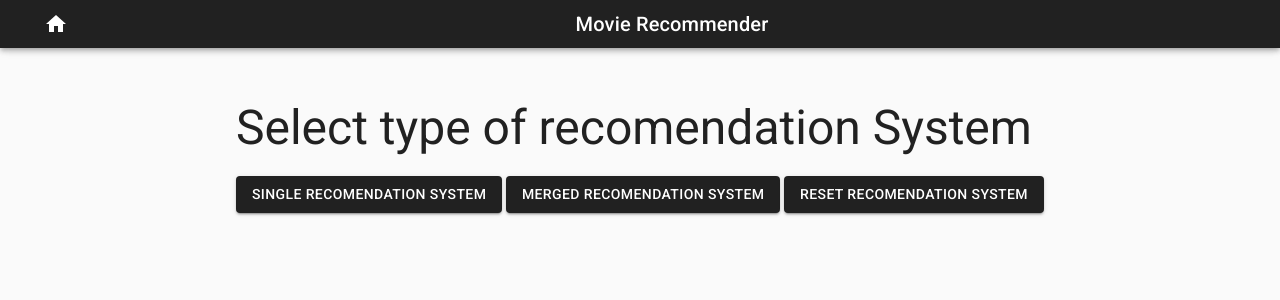
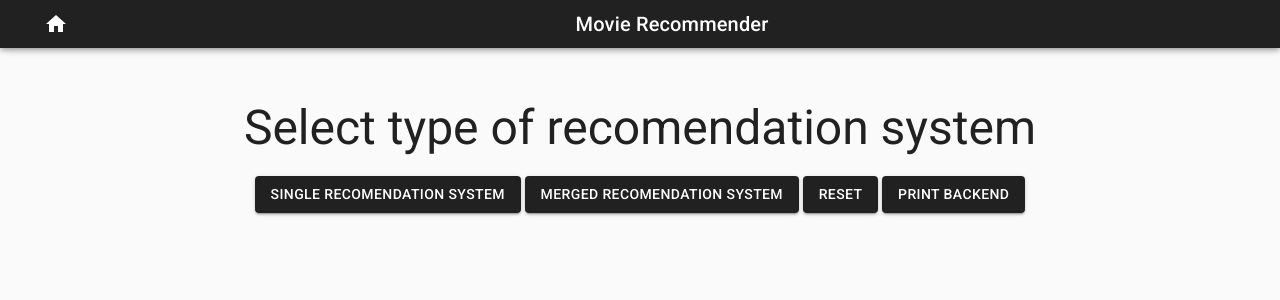
Before and after one commit to Sandmountain/TNM108-MovieRecommender, a React (Create React App) app in the folder app/: page / in a window 1280 px wide. Shown: the top 300 px of the page. Built offline with nearby package versions, Linux system fonts and the light colour scheme.

Commit message:
Added few bug fixes

```diff
--- a/app/src/components/MainContainer.js
+++ b/app/src/components/MainContainer.js
@@ -10,6 +10,8 @@ import MovieRanking from "./MovieRanking";
 import MovieRankingContainer from "./MovieRankingContainer";
 
 import axios from "axios";
+
+let moviesToAdd = [];
 
 export default class MainContainer extends Component {
   state = {
@@ -47,15 +49,17 @@ export default class MainContainer extends Component {
 
   selectedMovie = title => {
     this.setState({ selectedMovies: [...this.state.selectedMovies, title] });
+    moviesToAdd.push(title);
 
     if (this.state.selectedMovies.length === 2) {
       let payload = [];
-
-      for (let i = 0; i < this.state.selectedMovies.length; i++) {
+      console.log(moviesToAdd);
+      for (let i = 0; i < moviesToAdd.length; i++) {
         payload.push({
-          title: this.state.selectedMovies[i]
+          title: moviesToAdd[i]
         });
       }
+      moviesToAdd = [];
       axios.post("http://localhost:5000/add_movies", payload).then(res =>
         this.setState({
           recommendedMovies: res.data
--- a/app/src/components/OptionsMenu.js
+++ b/app/src/components/OptionsMenu.js
@@ -41,7 +41,7 @@ export default class OptionsMenu extends Component {
                 component="h3"
                 style={{ paddingBottom: 20 }}
               >
-                Select type of recomendation System
+                Select type of recomendation system
               </Typography>
             </Grid>
             <Grid item align="center">
@@ -66,7 +66,17 @@ export default class OptionsMenu extends Component {
                 color="primary"
                 onClick={() => this.resetRecomendations()}
               >
-                Reset Recomendation system
+                Reset
+              </Button>
+              {"  "}
+              <Button
+                variant="contained"
+                color="primary"
+                onClick={() =>
+                  axios.get("http://localhost:5000/recomendation_stack")
+                }
+              >
+                Print Backend
               </Button>
             </Grid>
           </div>
--- a/app/src/components/SingleRecomendation.js
+++ b/app/src/components/SingleRecomendation.js
@@ -95,6 +95,7 @@ export default class SingleRecomendation extends Component {
           alignItems="center"
           style={{ marginTop: "35px", marginBottom: "20px" }}
         >
+          {this.state.recommendedMovies.length === 0 ? (
             <Button
               variant="contained"
               color="primary"
@@ -104,6 +105,7 @@ export default class SingleRecomendation extends Component {
               {" "}
               Reshuffle movie selection{" "}
             </Button>
+          ) : null}
           {this.state.movieToRank.original_title !== "" ? (
             <Grid item xs={8}>
               <Card style={{ marginBottom: 20 }}>
```
Also changed, not shown: app/src/components/MovieRankingContainer.js (+0 -26 lines), 1 other file (tests, documents, lock files or other folders). Lines whose indentation alone changed are shown as unchanged.
